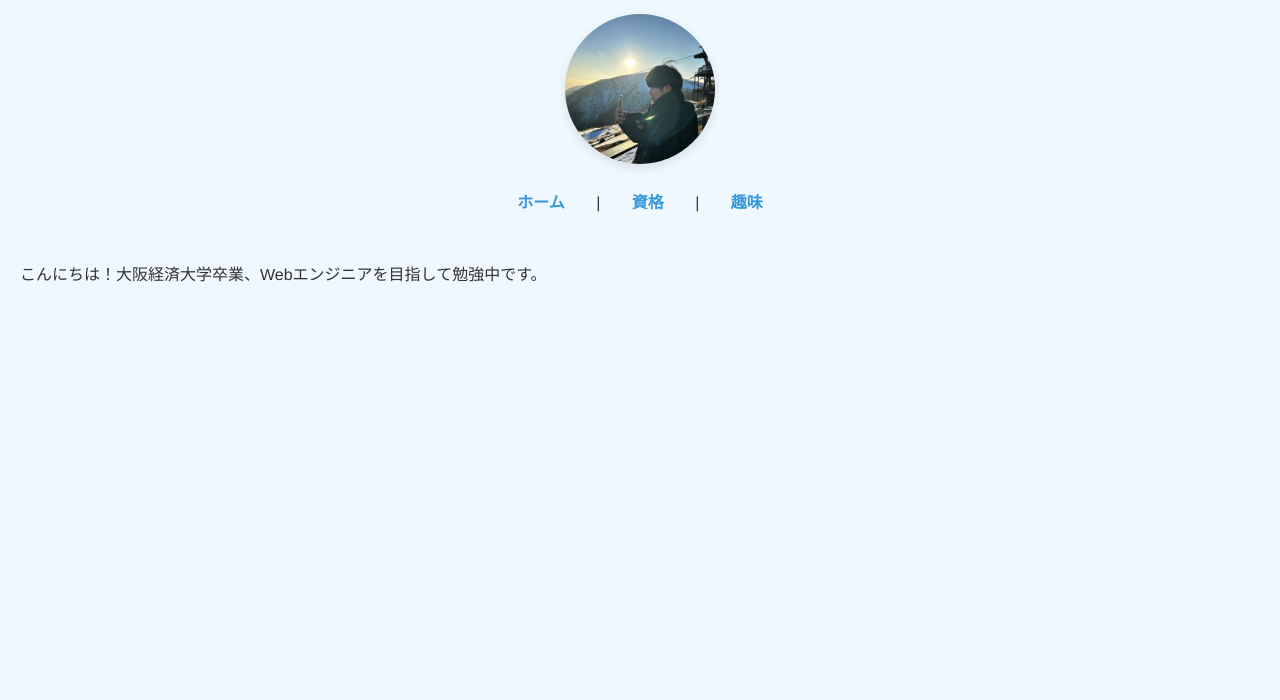
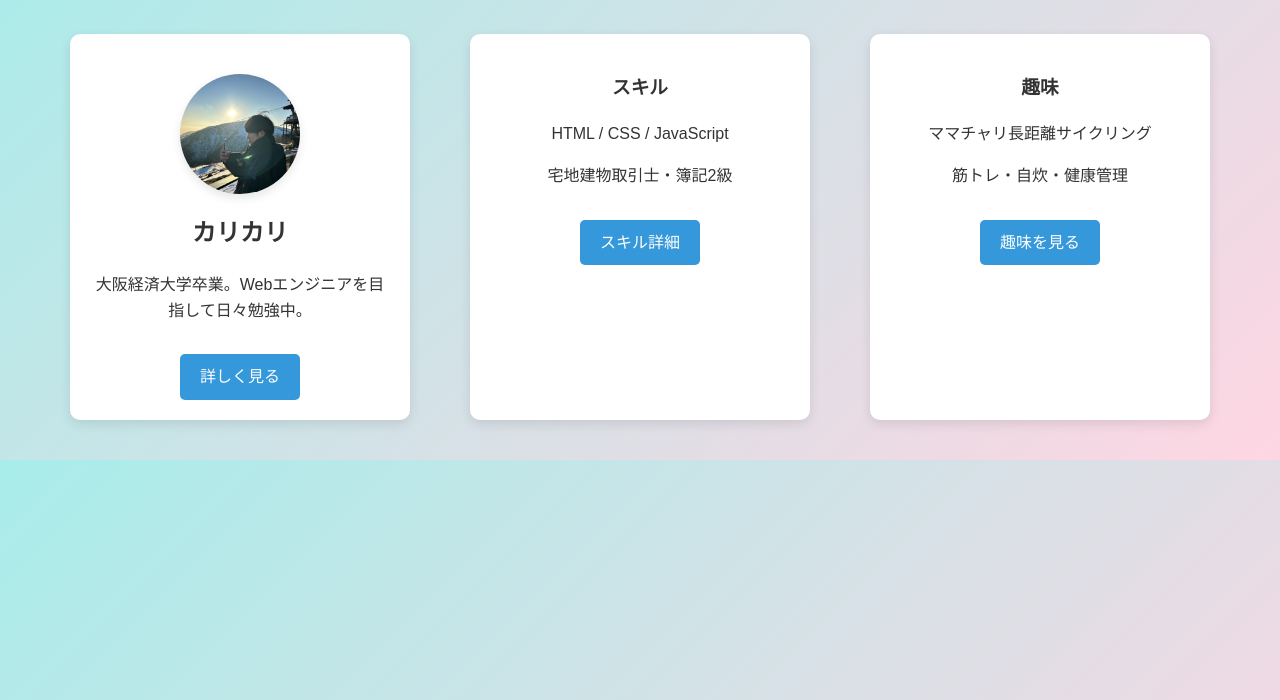
Before and after one commit to kari2000kari/portfolio, a plain HTML site: page index.html in a window 1280 px wide. Shown: the part 100-800 px from the top of the page. Drawn offline with Linux system fonts and the light colour scheme.

Commit message:
Add files via upload

```diff
--- a/index.html
+++ b/index.html
@@ -5,18 +5,93 @@
   <meta name="viewport" content="width=device-width, initial-scale=1.0" />
   <title>カリカリのポートフォリオ</title>
   <link rel="stylesheet" href="style.css" />
+  <style>
+    /* 背景にグラデーション */
+    body {
+      font-family: Arial, sans-serif;
+      margin: 0;
+      padding: 0;
+      background: linear-gradient(135deg, #a8edea, #fed6e3);
+    }
+
+    /* カード共通スタイル */
+    .card {
+      background: white;
+      border-radius: 10px;
+      box-shadow: 0 4px 12px rgba(0, 0, 0, 0.1);
+      padding: 20px;
+      margin: 20px;
+      text-align: center;
+      width: 300px;
+    }
+
+    /* プロフィール画像 */
+    .profile-img {
+      width: 120px;
+      height: 120px;
+      border-radius: 50%;
+      object-fit: cover;
+      margin-bottom: 15px;
+    }
+
+    /* カードの並び */
+    .card-container {
+      display: flex;
+      flex-wrap: wrap;
+      justify-content: center;
+      gap: 20px;
+      padding: 20px;
+    }
+
+    /* ボタン */
+    .btn {
+      display: inline-block;
+      padding: 10px 20px;
+      margin-top: 15px;
+      background: #3498db;
+      color: white;
+      border-radius: 5px;
+      text-decoration: none;
+      transition: background 0.3s;
+    }
+
+    .btn:hover {
+      background: #2874a6;
+    }
+  </style>
 </head>
 <body>
 
-  <h1>カリカリのポートフォリオ</h1>
-  <img src="profile.jpg" alt="プロフィール画像" class="profile-img" />
-  <nav>
-    <a href="index.html">ホーム</a> |
-    <a href="skills.html">資格</a> |
-    <a href="hobbies.html">趣味</a>
-  </nav>
+  <h1 style="text-align:center; color:#2c3e50;">カリカリのポートフォリオ</h1>
 
-  <p>こんにちは！大阪経済大学卒業、Webエンジニアを目指して勉強中です。</p>
+  <!-- カードを並べるコンテナ -->
+  <div class="card-container">
+
+    <!-- プロフィールカード -->
+    <div class="card">
+      <img src="profile.jpg" alt="プロフィール画像" class="profile-img" />
+      <h2>カリカリ</h2>
+      <p>大阪経済大学卒業。Webエンジニアを目指して日々勉強中。</p>
+      <a href="about.html" class="btn">詳しく見る</a>
+    </div>
+
+    <!-- スキルカード -->
+    <div class="card">
+      <h3>スキル</h3>
+      <p>HTML / CSS / JavaScript</p>
+      <p>宅地建物取引士・簿記2級</p>
+      <a href="skills.html" class="btn">スキル詳細</a>
+    </div>
+
+    <!-- 趣味カード -->
+    <div class="card">
+      <h3>趣味</h3>
+      <p>ママチャリ長距離サイクリング</p>
+      <p>筋トレ・自炊・健康管理</p>
+      <a href="hobbies.html" class="btn">趣味を見る</a>
+    </div>
+
+  </div>
 
 </body>
 </html>
--- a/style.css
+++ b/style.css
@@ -89,3 +89,36 @@ nav a:hover {
   margin-top: 0;
   color: #333;
 }
+/* プロフィールカードの見た目を整える */
+.profile-card {
+  background-color: #fff;
+  border-radius: 12px;
+  box-shadow: 0 4px 12px rgba(0, 0, 0, 0.1); /* ふんわりした影 */
+  max-width: 350px; /* 横幅の最大 */
+  margin: 30px auto; /* 真ん中に配置 */
+  padding: 20px;
+  text-align: center;
+}
+
+/* 丸いプロフィール画像 */
+.profile-card .profile-img {
+  width: 120px;
+  height: 120px;
+  border-radius: 50%; /* 丸くする */
+  object-fit: cover;  /* 中央を切り取って表示 */
+  margin-bottom: 15px;
+  box-shadow: 0 2px 6px rgba(0, 0, 0, 0.2);
+}
+
+/* 名前 */
+.profile-card h2 {
+  font-size: 1.6em;
+  margin-bottom: 10px;
+  color: #2c3e50;
+}
+
+/* 紹介文 */
+.profile-card p {
+  font-size: 1em;
+  color: #555;
+}
```
